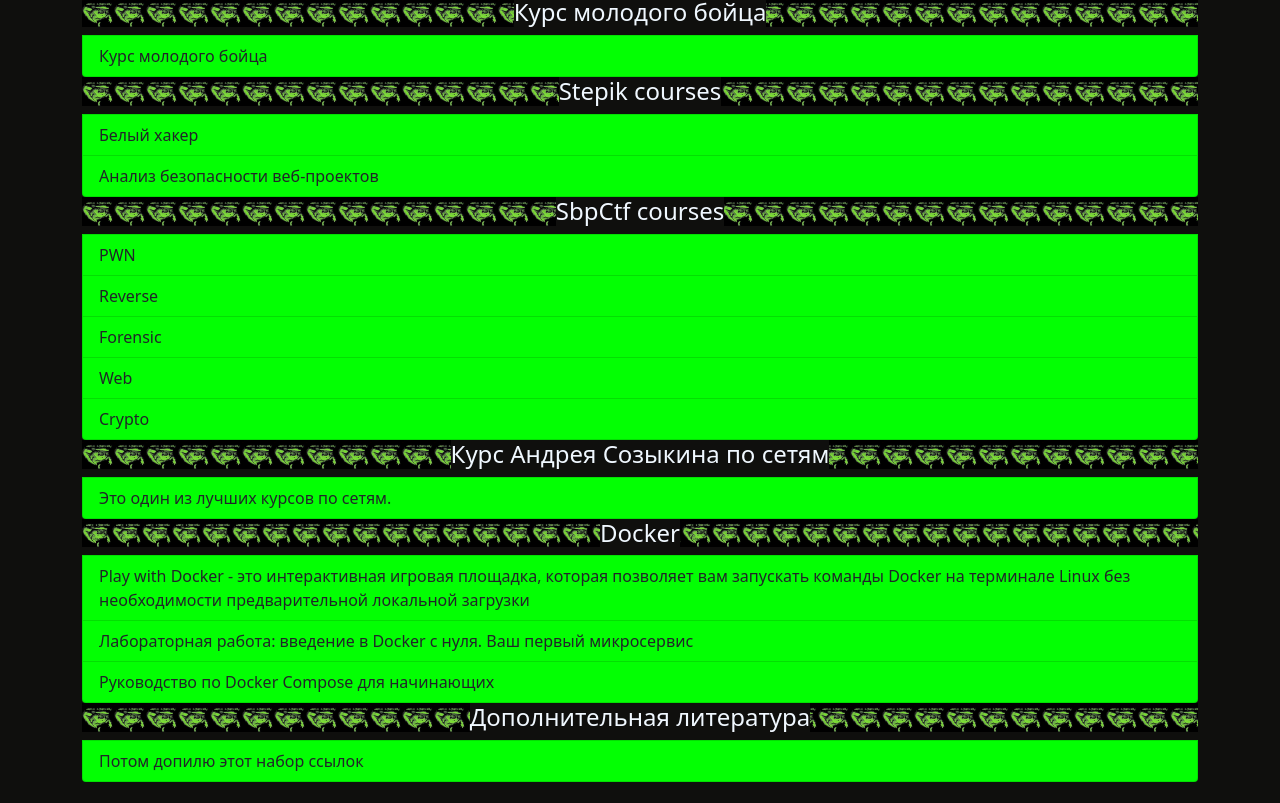
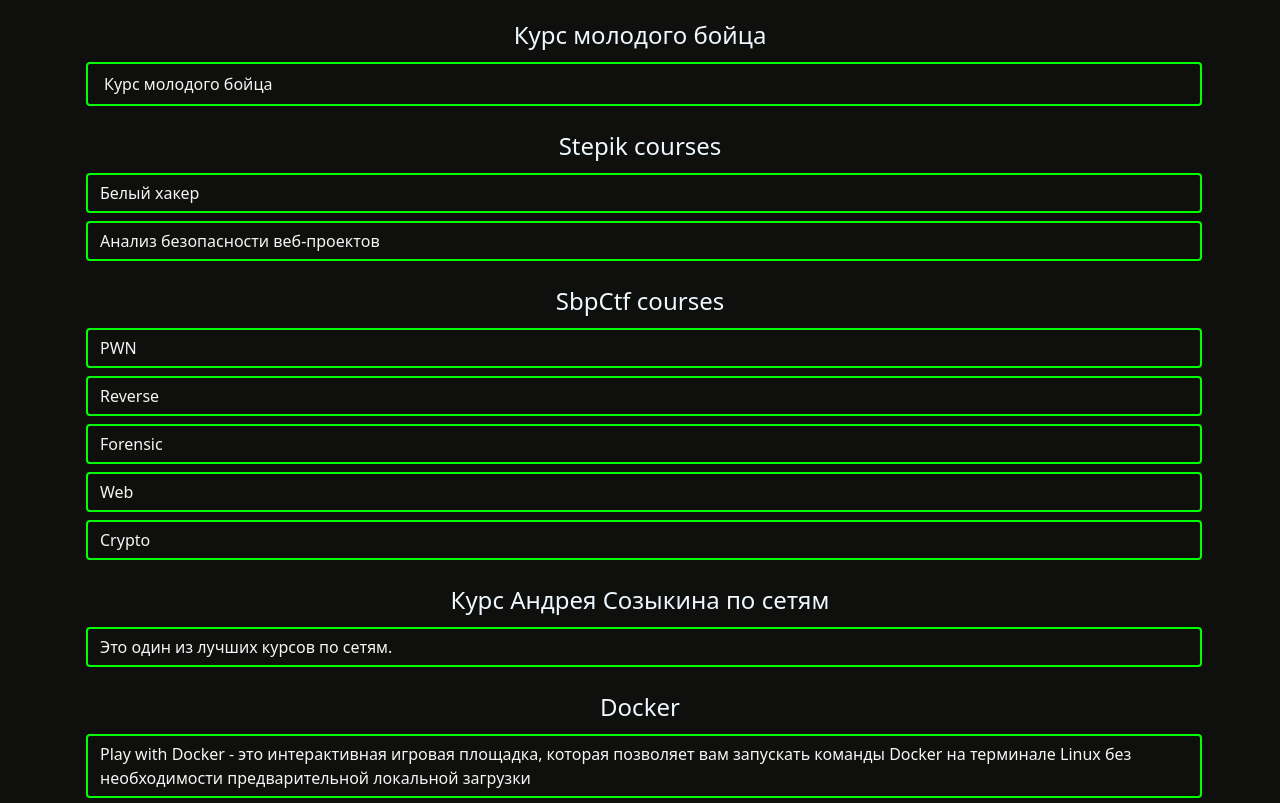
Before and after one commit to IlyushaVoterk2100/CY8erJabA_site, a plain HTML site: page index.html in a window 1280 px wide. Shown: the part 48-851 px from the top of the page. Before the commit the page ends 830 px from the top, so only its background shows below. Drawn offline with Linux system fonts and the light colour scheme.

Commit message:
Add files via upload

```diff
--- a/index.html
+++ b/index.html
@@ -19,34 +19,34 @@
   <main class="container">
         <div class="list-group">
       <h4><span>Курс молодого бойца</span></h4>
-      <a target="_blank" href="https://kmb.cybber.ru/" class="list-group-item list-group-item-action">Курс молодого бойца</a>
+      <a target="_blank" href="https://kmb.cybber.ru/" class="list-group-item list-group-item-action btn m-1">Курс молодого бойца</a>
     </div>
     <div class="list-group">
       <h4><span>Stepik courses</span></h4>
-      <a target="_blank" href="https://stepik.org/course/%D0%9F%D1%80%D0%BE%D1%84%D0%B5%D1%81%D1%81%D0%B8%D1%8F-%D0%91%D0%B5%D0%BB%D1%8B%D0%B9-%D0%A5%D0%B0%D0%BA%D0%B5%D1%80-169003/" class="list-group-item list-group-item-action">Белый хакер</a>
-      <a target="_blank" href="https://stepik.org/course/%D0%90%D0%BD%D0%B0%D0%BB%D0%B8%D0%B7-%D0%B1%D0%B5%D0%B7%D0%BE%D0%BF%D0%B0%D1%81%D0%BD%D0%BE%D1%81%D1%82%D0%B8-%D0%B2%D0%B5%D0%B1-%D0%BF%D1%80%D0%BE%D0%B5%D0%BA%D1%82%D0%BE%D0%B2-127/" class="list-group-item list-group-item-action">Анализ безопасности веб-проектов</a>
+      <a target="_blank" href="https://stepik.org/course/%D0%9F%D1%80%D0%BE%D1%84%D0%B5%D1%81%D1%81%D0%B8%D1%8F-%D0%91%D0%B5%D0%BB%D1%8B%D0%B9-%D0%A5%D0%B0%D0%BA%D0%B5%D1%80-169003/" class="list-group-item-action btn m-1">Белый хакер</a>
+      <a target="_blank" href="https://stepik.org/course/%D0%90%D0%BD%D0%B0%D0%BB%D0%B8%D0%B7-%D0%B1%D0%B5%D0%B7%D0%BE%D0%BF%D0%B0%D1%81%D0%BD%D0%BE%D1%81%D1%82%D0%B8-%D0%B2%D0%B5%D0%B1-%D0%BF%D1%80%D0%BE%D0%B5%D0%BA%D1%82%D0%BE%D0%B2-127/" class="list-group-item-action btn m-1">Анализ безопасности веб-проектов</a>
     </div>
     <div class="list-group">
       <h4><span>SbpCtf courses</span></h4>
-      <a target="_blank" href="https://pwn.spbctf.ru/tasks" class="list-group-item list-group-item-action">PWN</a>
-      <a target="_blank" href="https://forkbomb.ru/tasks" class="list-group-item list-group-item-action">Reverse</a>
-      <a target="_blank" href="https://for-kids20.forkbomb.ru/tasks" class="list-group-item list-group-item-action">Forensic</a>
-      <a target="_blank" href="https://web-kids20.forkbomb.ru/tasks" class="list-group-item list-group-item-action">Web</a>
-      <a target="_blank" href="https://crypto-kids20.forkbomb.ru/tasks" class="list-group-item list-group-item-action">Crypto</a>
+      <a target="_blank" href="https://pwn.spbctf.ru/tasks" class="list-group-item-action btn m-1">PWN</a>
+      <a target="_blank" href="https://forkbomb.ru/tasks" class="list-group-item-action btn m-1">Reverse</a>
+      <a target="_blank" href="https://for-kids20.forkbomb.ru/tasks" class="list-group-item-action btn m-1">Forensic</a>
+      <a target="_blank" href="https://web-kids20.forkbomb.ru/tasks" class="list-group-item-action btn m-1">Web</a>
+      <a target="_blank" href="https://crypto-kids20.forkbomb.ru/tasks" class="list-group-item-action btn m-1">Crypto</a>
     </div>
     <div class="list-group">
       <h4><span>Курс Андрея Созыкина по сетям</span></h4>
-      <a target="_blank" href="https://asozykin.ru/courses/networks_online" class="list-group-item list-group-item-action">Это один из лучших курсов по сетям.</a>
+      <a target="_blank" href="https://asozykin.ru/courses/networks_online" class="list-group-item-action btn m-1">Это один из лучших курсов по сетям.</a>
     </div>
     <div class="list-group">
       <h4><span>Docker</span></h4>
-      <a target="_blank" href="https://www.docker.com/play-with-docker/" class="list-group-item list-group-item-action">Play with Docker - это интерактивная игровая площадка, которая позволяет вам запускать команды Docker на терминале Linux без необходимости предварительной локальной загрузки</a>
-      <a target="_blank" href="https://habr.com/ru/articles/346634/" class="list-group-item list-group-item-action">Лабораторная работа: введение в Docker с нуля. Ваш первый микросервис</a>
-      <a target="_blank" href="https://habr.com/ru/companies/ruvds/articles/450312/" class="list-group-item list-group-item-action">Руководство по Docker Compose для начинающих</a>
+      <a target="_blank" href="https://www.docker.com/play-with-docker/" class="list-group-item-action btn m-1">Play with Docker - это интерактивная игровая площадка, которая позволяет вам запускать команды Docker на терминале Linux без необходимости предварительной локальной загрузки</a>
+      <a target="_blank" href="https://habr.com/ru/articles/346634/" class="list-group-item-action btn m-1">Лабораторная работа: введение в Docker с нуля. Ваш первый микросервис</a>
+      <a target="_blank" href="https://habr.com/ru/companies/ruvds/articles/450312/" class="list-group-item-action btn m-1">Руководство по Docker Compose для начинающих</a>
     </div>
     <div class="list-group">
       <h4><span>Дополнительная литература</span></h4>
-      <a target="_blank" href="https://ctfnews.ru/literature/" class="list-group-item list-group-item-action">Потом допилю этот набор ссылок</a>
+      <a target="_blank" href="https://ctfnews.ru/literature/" class="list-group-item-action btn m-1">Потом допилю этот набор ссылок</a>
     </div>
   </main>
   <footer>
--- a/main.css
+++ b/main.css
@@ -4,11 +4,9 @@
 
 h4 {
     color:aliceblue;
-    background-image: url(jaba.jpg);
-    background-repeat: repeat-x;
-    background-size: contain;
     background-color: #0f0f0d;
     text-align: center;
+    margin-top: 2%;
 }
 
 span {
@@ -17,5 +15,19 @@
 }
 
 .list-group-item-action {
-    background: rgba(3, 255, 3, 1);
+    border-color: rgba(3, 255, 3, 1);
+    border-width: 2px;
+    background-color: #0f0f0d;
+    color: whitesmoke;
+
 }
+
+.list-group-item-action:hover {
+    background-color:rgba(3, 255, 3, 1);
+    color:#0f0f0d;
+}
+
+.list-group-item-action:focus {
+    background-color:rgba(3, 255, 3, 1);
+    color:#0f0f0d;
+}
```
